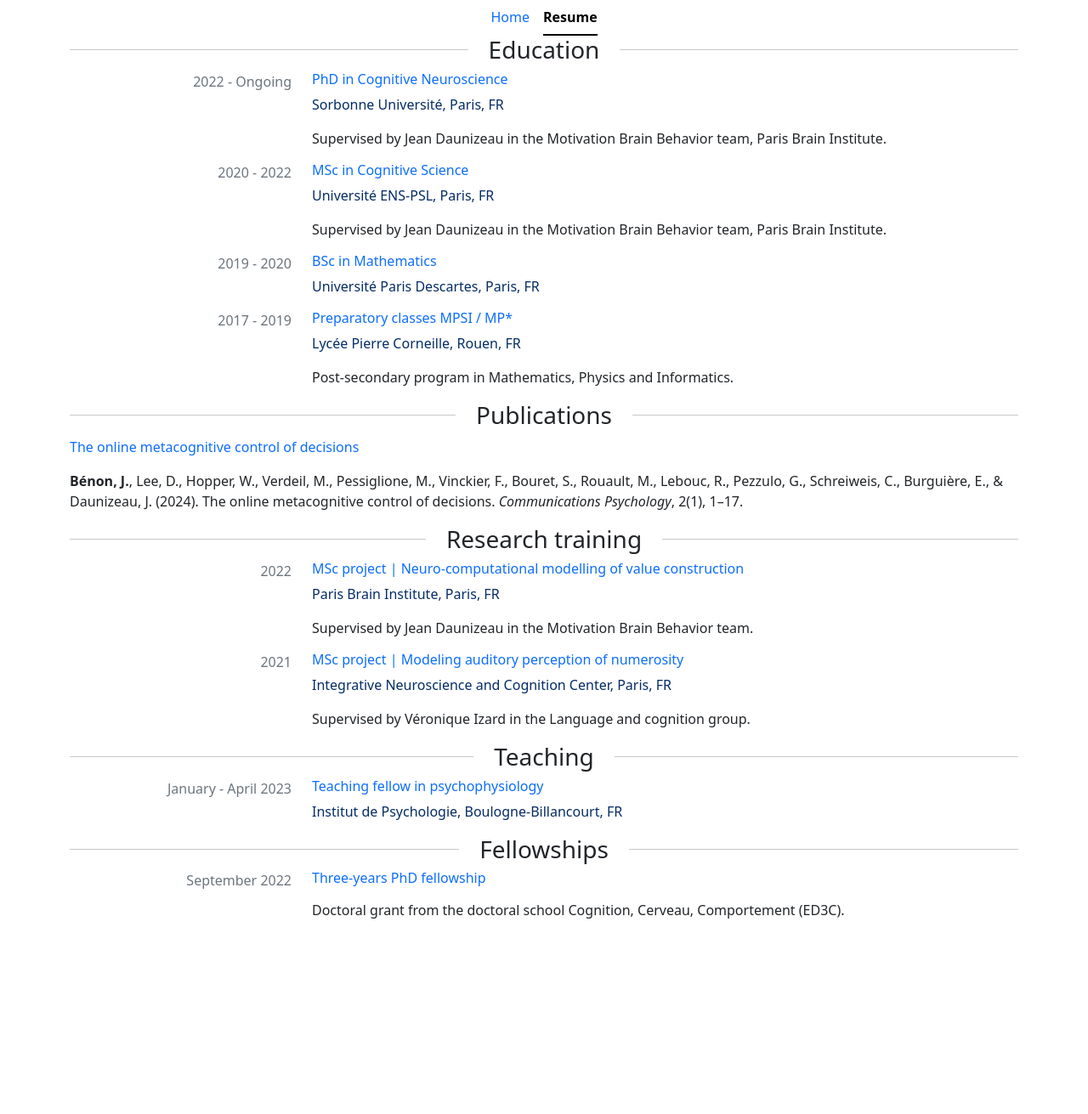
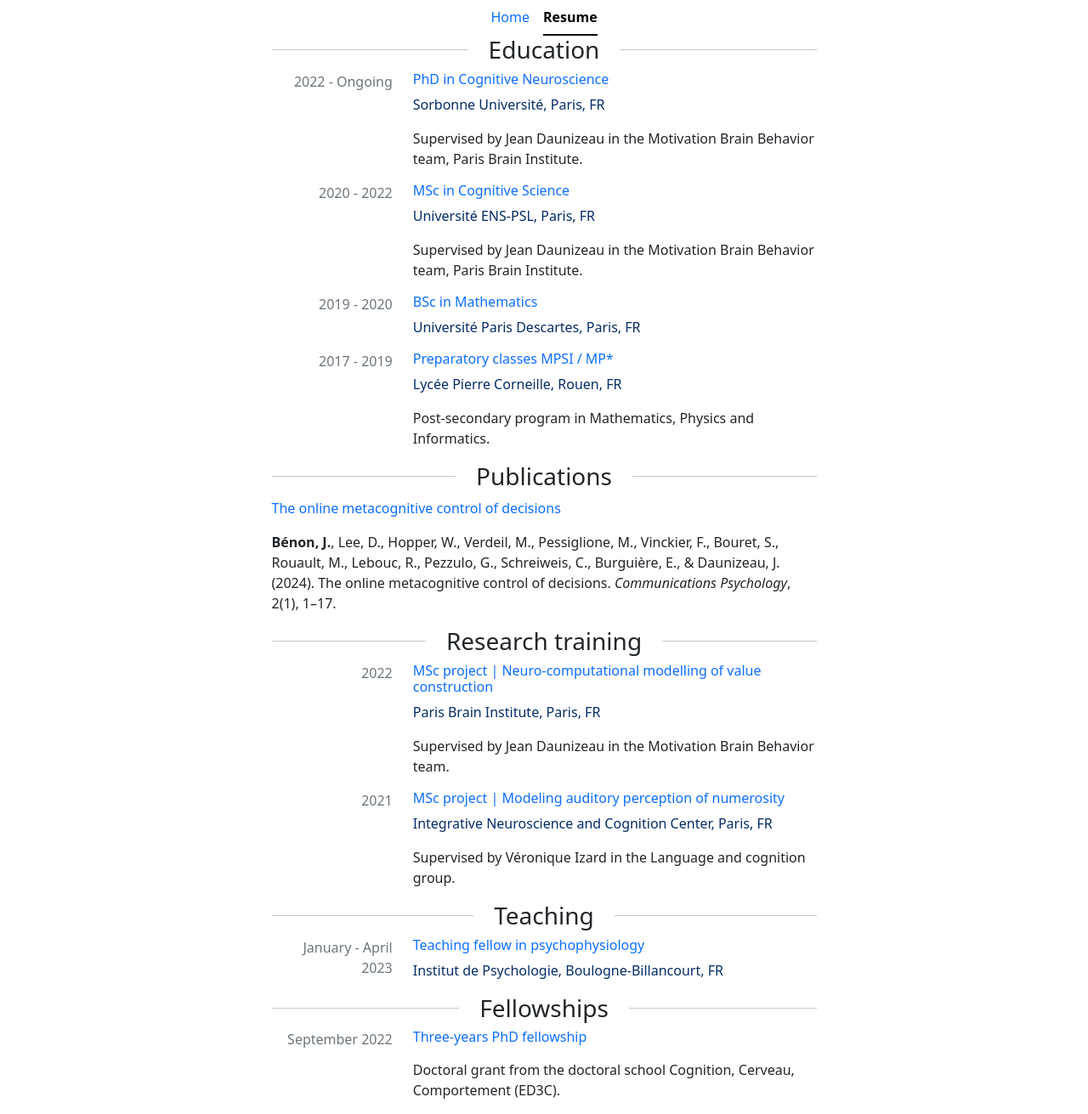
Before and after one commit to jbenon/jbenon.github.io, a Jekyll site: the page built from resume.html, in a window 1280 px wide. Shown: the whole page at 85% size. Built offline with Jekyll 4.4.1, drawn with Linux system fonts in a browser that asks for light colours; before the commit the page ends 1099 px from its top, so only the background shows below that.

Commit message:
Add resume section container

```diff
--- a/resume.html
+++ b/resume.html
@@ -11,6 +11,8 @@ layout: default
     </nav>
 
     {% for section in site.data.resume %}
+    <div class="row justify-content-center">
+      <div class="col-xl-7 col-lg-8 col-md-9">
 
         <!-- Section header -->
         <div class="row justify-content-center">
@@ -47,6 +49,9 @@ layout: default
 
         {% endif %}
 
+      </div>
+    </div>
+
     {% endfor %}
 
 </div>
```
Lines whose indentation alone changed are shown as unchanged.
